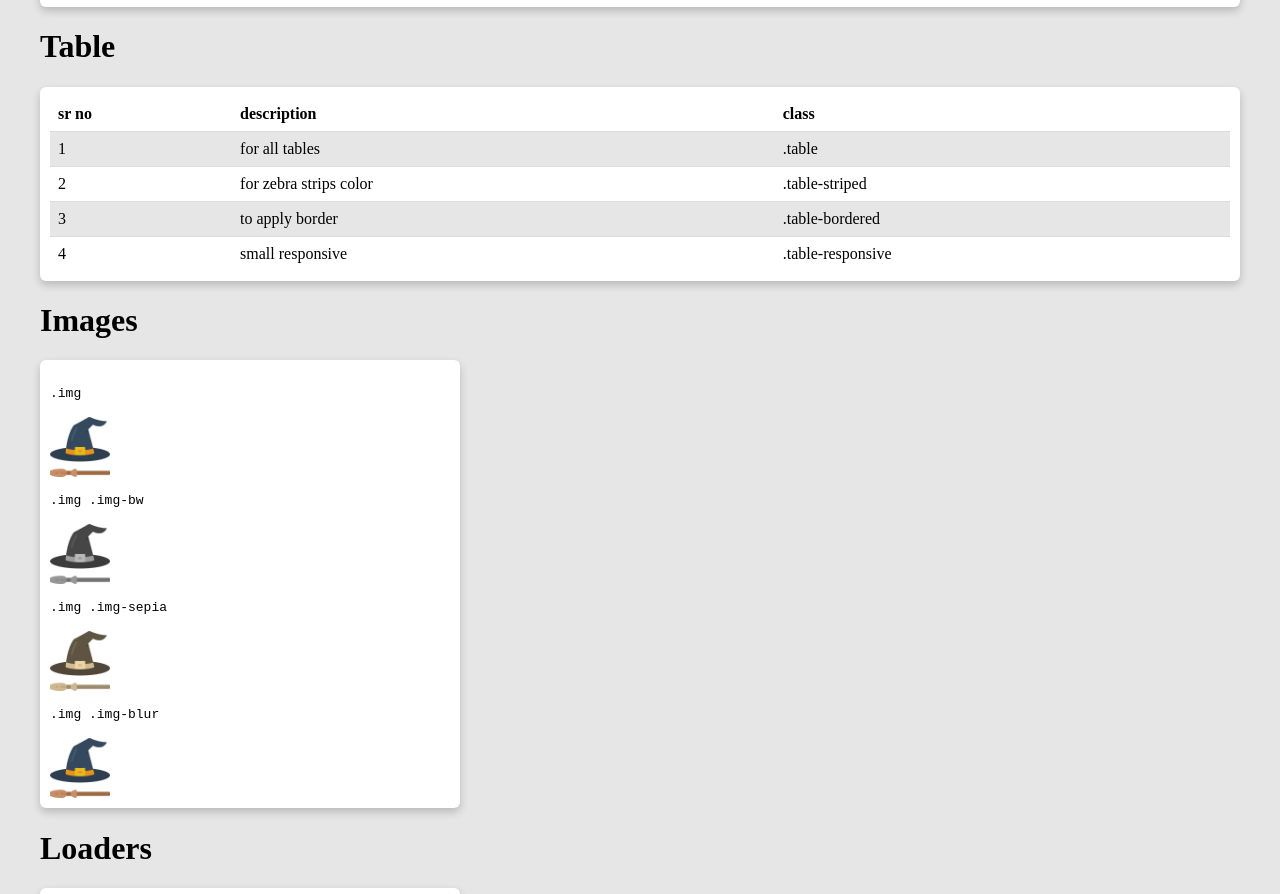
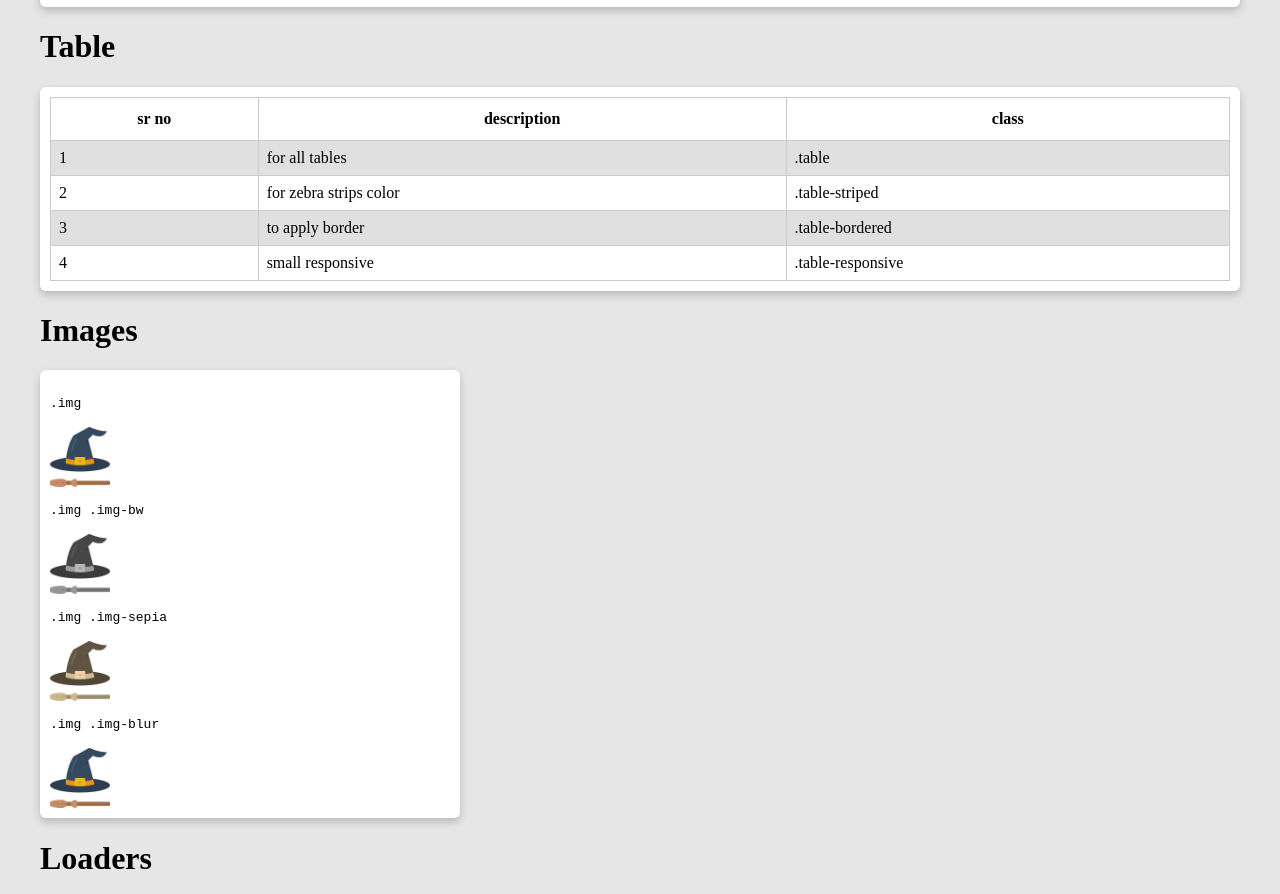
Before and after one commit to iamabs2001/wizardcss, a website built with webpack: page index.html in a window 1280 px wide. Shown: the part 3292-4186 px from the top of the page. Built offline with nearby package versions, Linux system fonts and the light colour scheme.

Commit message:
Table Improvements

```diff
--- a/src/components/table.scss
+++ b/src/components/table.scss
@@ -3,28 +3,29 @@
     border-spacing: 0;
     width: 100%;
     display: table;
+    border-color: #cbcbcb;
 }
 
+.table td {
+    padding: 8px;
+}
+
+.table th {
+    padding: 12px;
+}
+
+// responsive table
 .table-responsive {
     display: block;
     overflow-x: auto;
 }
 
+// striped table
 .table-striped tbody tr:nth-child(even) {
-    background-color: #e6e6e6;
+    background-color: #e0e0e0;
 }
 
-.table-bordered tr {
-    border-bottom: 1px solid #ddd;
+// bordered table
+.table-bordered th, .table-bordered tr, .table-bordered td {
+    border: 1px solid #cbcbcb;
 }
-
-.table-bordered tr:last-child {
-    border-bottom: none;
-}
-
-.table td, .table th {
-    padding: 8px 8px;
-    display: table-cell;
-    text-align: left;
-    vertical-align: top;
-}
```
Also changed, not shown: dist/wizardcss.min.css.
